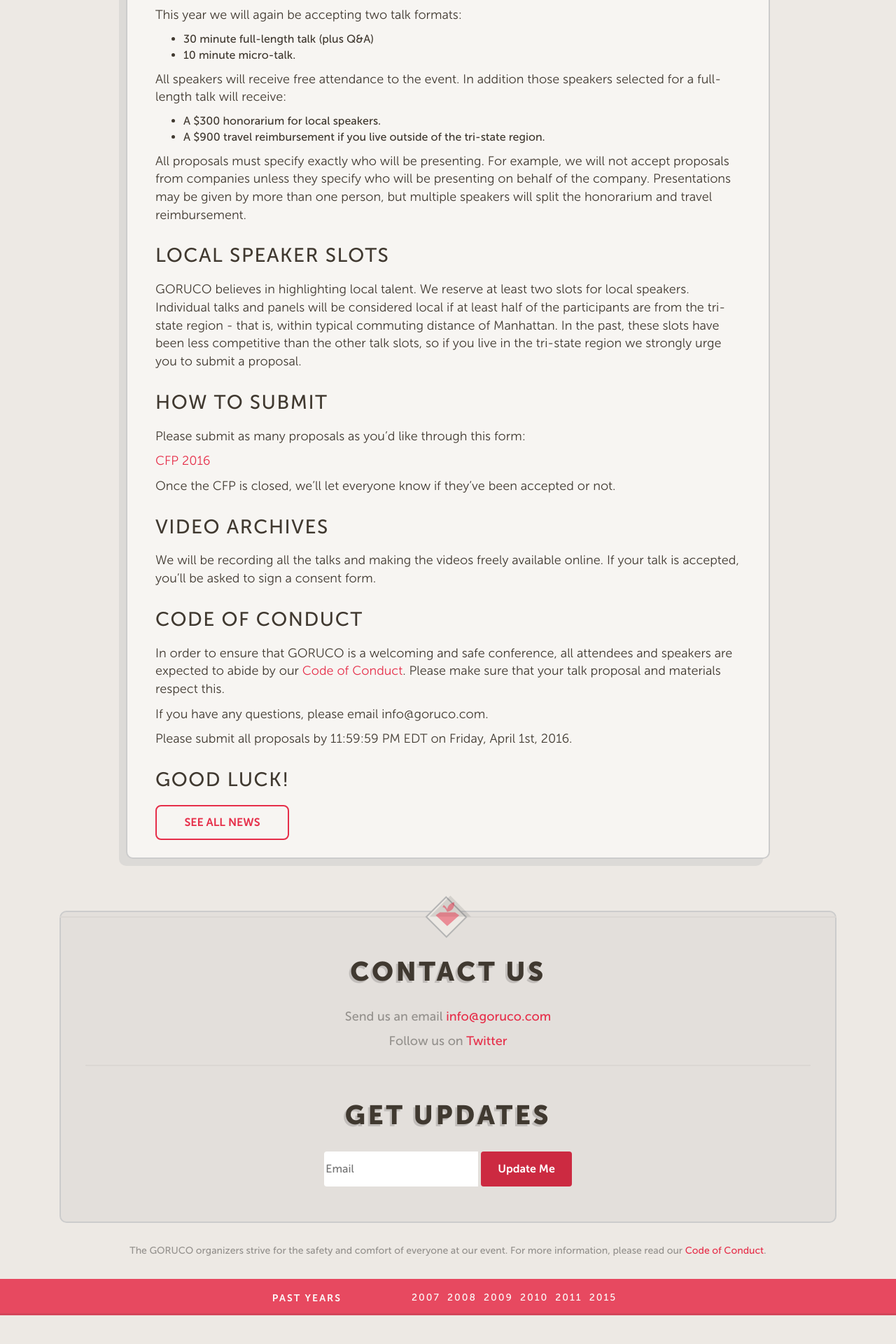
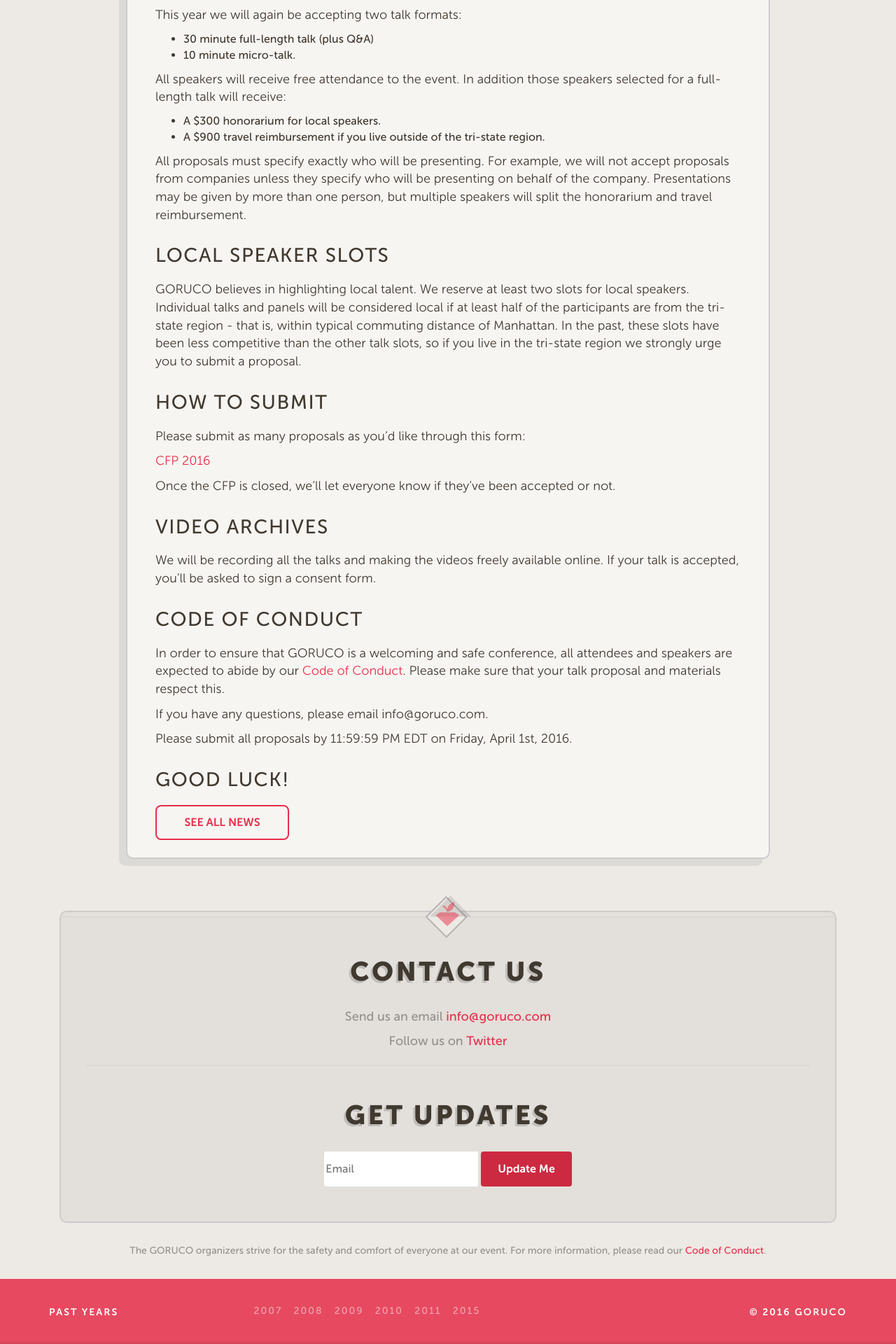
Before and after one commit to goruco/goruco2016, a Jekyll site: the page built from index.html, in a window 1280 px wide. Shown: the part 1602-3522 px from the top of the page at 70% size. Built offline with Jekyll 4.4.1, drawn with Linux system fonts in a browser that asks for light colours; before the commit the page ends 3481 px from its top, so only the background shows below that.

Commit message:
Update footer styles as specified in #10

```diff
--- a/_includes/footer.html
+++ b/_includes/footer.html
@@ -1,5 +1,7 @@
 <footer>
 
+  <div class='container '>
+    <div class='row'>
       <div class='col-xs-12'>
         <div class='code-of-conduct'>
           <p>
@@ -7,11 +9,18 @@
           </p>
         </div>
       </div>
+    </div>
+  </div>
 
   <div class='footer'>
+    <div class='container '>
+      <div class='row'>
+        <div class='col-sm-3'>
           <h5>Past Years</h5>
+        </div>
 
-    <div class='nav-links hidden-xs'>
+        <div class='col-sm-6'>
+          <div class='nav-links'>
             <a href="http://2007.goruco.com">2007</a>
             <a href="http://2008.goruco.com">2008</a>
             <a href="http://2009.goruco.com">2009</a>
@@ -21,13 +30,11 @@
           </div>
         </div>
 
-  <div class='nav-links slider-nav visible-xs'>
-    <a href="http://2007.goruco.com">2007</a>
-    <a href="http://2008.goruco.com">2008</a>
-    <a href="http://2009.goruco.com">2009</a>
-    <a href="http://2010.goruco.com">2010</a>
-    <a href="http://2011.goruco.com">2011</a>
-    <a href="http://2015.goruco.com">2015</a>
+        <div class='col-sm-3 copywrite'>
+          <h5>© 2016 GORUCO</h5>
+        </div>
+      </div>
+    </div>
   </div>
 
   <script src="https://code.jquery.com/jquery-2.2.1.min.js"></script>
--- a/_sass/_header_footer.scss
+++ b/_sass/_header_footer.scss
@@ -10,8 +10,6 @@
   letter-spacing: 2px;
   margin-bottom: 0;
   border-color: transparent;
-  display: flex;
-  justify-content: center;
   border-bottom: 3px solid #CF2941;
 
   @include sm-screen {
@@ -26,10 +24,7 @@
   }
 
   .nav-links {
-    margin-left: 100px;
     margin-top: 4px;
-    display: flex;
-    justify-content: flex-end;
 
     a {
       padding-right: 10px;
@@ -37,16 +32,27 @@
 
     @include sm-screen {
       margin-left: 0;
-      padding-bottom: 30px;
     }
   }
 }
 
 .header {
+  display: flex;
+  justify-content: center;
+
   .title {
     font-size: 18px;
     font-weight: 700;
     vertical-align: sub;
+  }
+
+  .nav-links {
+    display: flex;
+    justify-content: flex-end;
+
+    @include sm-screen {
+      padding-bottom: 30px;
+    }
   }
 
   img {
@@ -56,12 +62,33 @@
 }
 
 .footer {
+  height: 100%;
+  padding: 30px 0 25px 0;
+
+  .copywrite {
+    display: flex;
+    justify-content: flex-end;
+
+    @include xs-screen {
+      justify-content: flex-start;
+    }
+  }
+
   .nav-links {
-    margin-top: 7px;
+    a {
+      opacity: .5;
+    }
+
+    a:hover {
+      opacity: 1;
+    }
 
     @include sm-screen {
-      margin-top: 0px;
-      margin-bottom: 10px;
+    }
+
+    @include xs-screen {
+      margin-top: 18px;
+      margin-bottom: 30px;
     }
   }
 }
```
Lines whose indentation alone changed are shown as unchanged.
